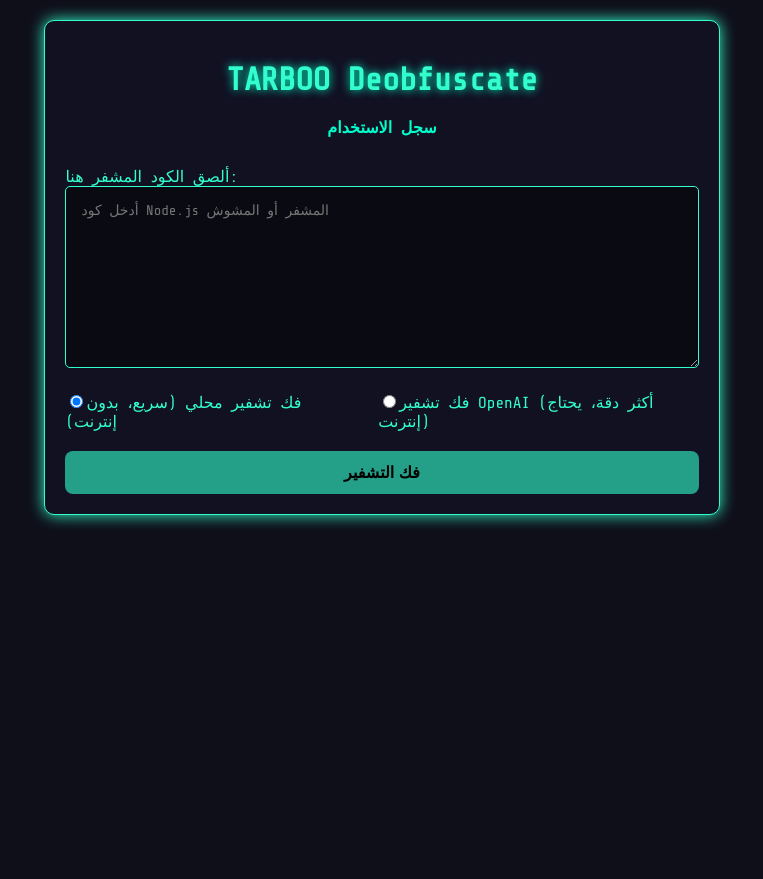
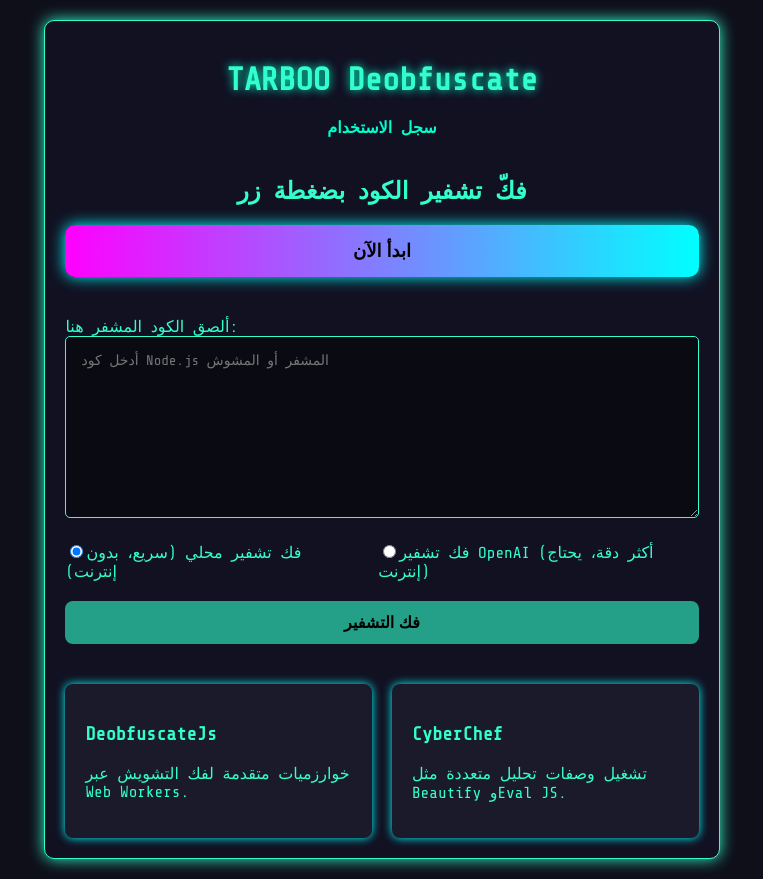
Before and after one commit to Tarboobot2888/tarboo_deobfuscate-X-plack, a Next.js app: page / in a window 1280 px wide. Shown: the whole page, without its empty margins (258-1021 px from the left). Before the commit the page ends 800 px from the top, so only its background shows below. Built offline with nearby package versions, Linux system fonts and the light colour scheme.

Commit message:
Add hero section and secure OpenAI key

```diff
--- a/lib/openai.ts
+++ b/lib/openai.ts
@@ -2,7 +2,8 @@
 import axios from "axios";
 
 // مفتاح OpenAI مباشر
-const OPENAI_API_KEY = "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";
+const OPENAI_API_KEY = process.env.OPENAI_API_KEY;
+if (!OPENAI_API_KEY) { throw new Error("OPENAI_API_KEY is not defined in environment variables"); }
 
 export async function deobfuscateWithOpenAI(code: string): Promise<string> {
   const prompt = `
--- a/package.json
+++ b/package.json
@@ -18,6 +18,7 @@
     "axios": "^1.9.0",
     "commander": "^11.1.0",
     "debug": "^4.3.4",
+    "framer-motion": "^12.16.0",
     "next": "^15.3.3",
     "react": "18.2.0",
     "react-dom": "18.2.0",
--- a/pages/index.tsx
+++ b/pages/index.tsx
@@ -1,5 +1,6 @@
 // pages/index.tsx
 import { useState, useEffect } from "react";
+import { motion } from "framer-motion";
 import { deobfuscateLocal } from "../lib/webcrack-wrapper";
 import axios from "axios";
 import Link from "next/link";
@@ -49,6 +50,18 @@ export default function Home() {
         </nav>
       </header>
 
+      <motion.section
+        className="hero"
+        initial={{ opacity: 0, y: -20 }}
+        animate={{ opacity: 1, y: 0 }}
+        transition={{ duration: 0.7 }}
+      >
+        <h2>فكّ تشفير الكود بضغطة زر</h2>
+        <button className="start-btn" onClick={() => window.scrollTo({ top: 500, behavior: 'smooth' })}>
+          ابدأ الآن
+        </button>
+      </motion.section>
+
       <section>
         <label>ألصق الكود المشفر هنا:</label>
         <textarea
@@ -91,6 +104,17 @@ export default function Home() {
           </>
         )}
       </section>
+
+      <section className="features-grid">
+        <div className="feature-item">
+          <h3>DeobfuscateJs</h3>
+          <p>خوارزميات متقدمة لفك التشويش عبر Web Workers.</p>
+        </div>
+        <div className="feature-item">
+          <h3>CyberChef</h3>
+          <p>تشغيل وصفات تحليل متعددة مثل Beautify وEval JS.</p>
+        </div>
+      </section>
     </main>
   );
 }
--- a/styles/globals.css
+++ b/styles/globals.css
@@ -127,3 +127,39 @@ button:hover:not(:disabled) {
 .clear-btn:hover {
   background: #cc0000;
 }
+
+/* Hero Section */
+.hero {
+  text-align: center;
+  margin: 40px 0;
+}
+
+.start-btn {
+  background: linear-gradient(90deg, #ff00ff, #00ffff);
+  color: #000;
+  padding: 15px 35px;
+  border-radius: 10px;
+  font-size: 18px;
+  font-weight: bold;
+  cursor: pointer;
+  box-shadow: 0 0 15px #00ffff;
+  transition: transform 0.3s ease;
+}
+
+.start-btn:hover {
+  transform: scale(1.05);
+}
+
+.features-grid {
+  display: grid;
+  grid-template-columns: repeat(auto-fit, minmax(220px, 1fr));
+  gap: 20px;
+  margin-top: 40px;
+}
+
+.feature-item {
+  background: #1a1a2a;
+  border-radius: 8px;
+  padding: 20px;
+  box-shadow: 0 0 10px #00ffff;
+}
```
